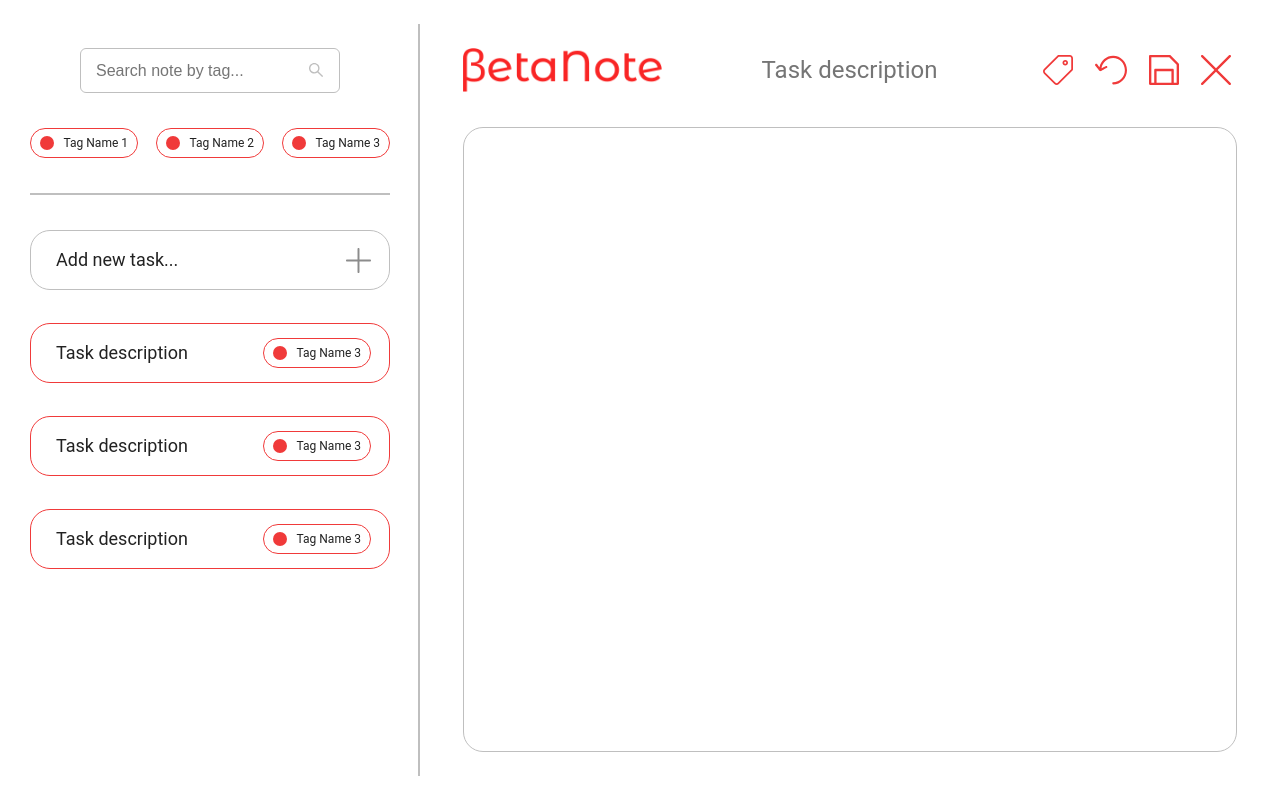
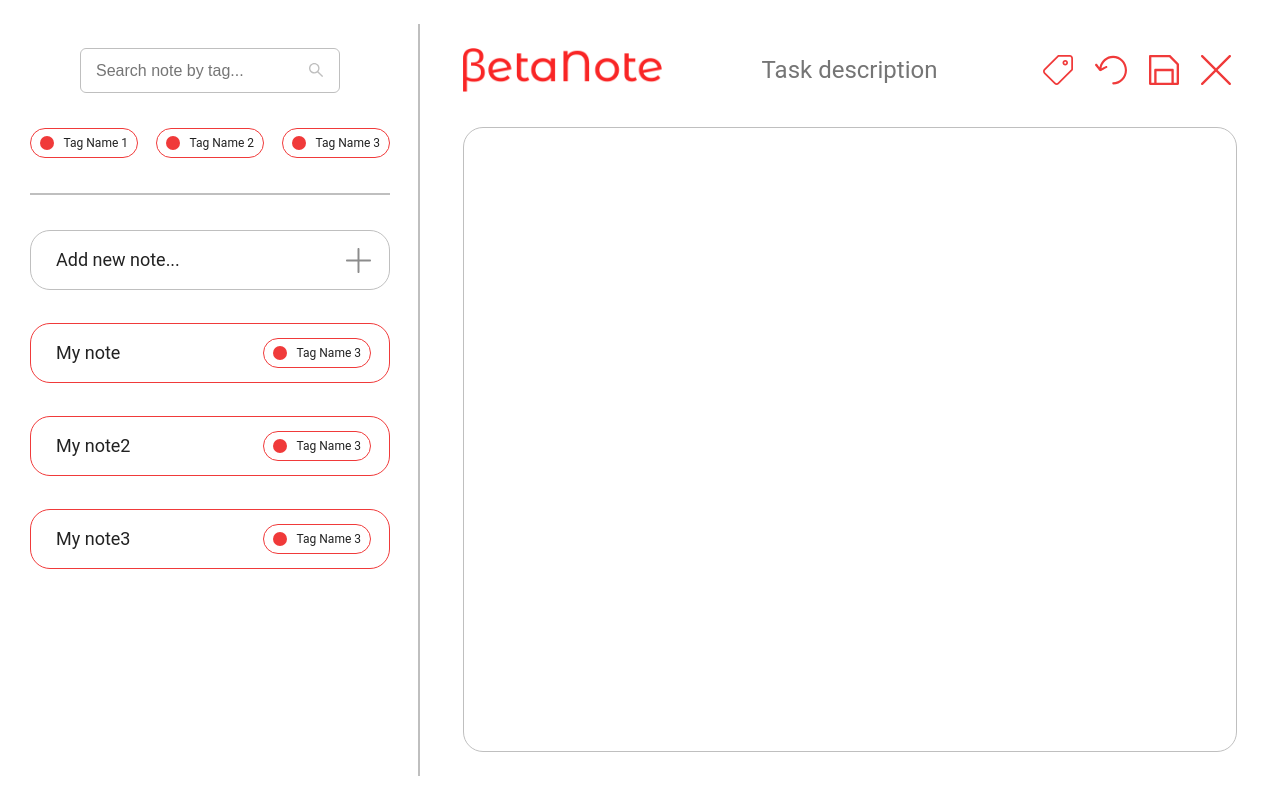
Before and after one commit to MakarPustovalov/Betanote, a React (Create React App) app: page / in a window 1280 px wide. Shown: the top 790 px of the page. Built offline with nearby package versions, Linux system fonts and the light colour scheme.

Commit message:
created NoteList

```diff
--- a/src/App.js
+++ b/src/App.js
@@ -5,14 +5,33 @@
 class App extends React.Component {
   constructor() {
     super()
+    this.state = {
+      notes: [
+        {
+          id: (+new Date).toString(),
+          description: 'My note',
+          content: "Hello world! I'm a note!",
+        },
+        {
+          id: (+new Date).toString(),
+          description: 'My note2',
+          content: "Hello world! I'm a note!",
+        },
+        {
+          id: (+new Date).toString(),
+          description: 'My note3',
+          content: "Hello world! I'm a note!",
+        },
+      ]
+    }
   }
 
   render() {
 
     return (
-      <div class="page">
+      <div className="page">
 
-        <Sidebar />
+        <Sidebar notes={this.state.notes} />
 
         <MainSide />
 
--- a/src/Assets/index.css
+++ b/src/Assets/index.css
@@ -95,10 +95,10 @@
   transform: scale(1.03);
   cursor: pointer;
 }
-.sidebar__tasks {
+.sidebar__notes {
   padding-top: 35px;
 }
-.sidebar__task {
+.sidebar__note {
   width: 100%;
   height: 60px;
   margin-bottom: 33px;
@@ -114,10 +114,10 @@
   padding-right: 18px;
   transition: all 0.1s ease;
 }
-.sidebar__task-add {
+.sidebar__note-add {
   border: 1px solid #BFBFBF;
 }
-.sidebar__task:hover {
+.sidebar__note:hover {
   transform: scale(1.01);
   cursor: pointer;
 }
--- a/src/Assets/index.scss
+++ b/src/Assets/index.scss
@@ -135,11 +135,11 @@
     }
   }
 
-  &__tasks{
+  &__notes{
     padding-top: 35px;
   }
 
-  &__task{
+  &__note{
     width: 100%;
     height: 60px;
     margin-bottom: 33px;
--- /dev/null
+++ b/src/Components/NoteList/NoteList.js
@@ -0,0 +1,31 @@
+import React from 'react'
+import plus from '../../assets/img/plus.svg'
+
+function NoteList(props){
+  return(
+
+    <div className="sidebar__notes">
+
+      <div className="sidebar__note sidebar__note-add">
+        <span className="sidebar__note-text">Add new note...</span>
+        <img src={plus} alt="Add" />
+      </div>
+
+      {props.notes.map(element => {
+        return (
+          <div key={element.id} className="sidebar__note">
+            <span className="sidebar__note-text">{element.description}</span>
+            <div className="sidebar__tag">
+              <div className="sidebar__tag-circle"></div>
+              <span className="sidebar__tag-text">Tag Name 3</span>
+            </div>
+          </div>
+        )
+      })}
+
+    </div>
+
+  )
+}
+
+export default NoteList;
--- a/src/Components/Sidebar/Sidebar.js
+++ b/src/Components/Sidebar/Sidebar.js
@@ -1,7 +1,7 @@
 import React from 'react'
-import plus from '../../assets/img/plus.svg'
+import NoteList from '../NoteList/NoteList'
 
-function Sidebar() {
+function Sidebar(props) {
   return(
 
     <section className="sidebar">
@@ -36,39 +36,7 @@
 
           </div>
 
-          <div className="sidebar__tasks">
-
-
-            <div className="sidebar__task sidebar__task-add">
-              <span className="sidebar__task-text">Add new task...</span>
-              <img src={plus} alt="Add" />
-            </div>
-
-            <div className="sidebar__task">
-              <span className="sidebar__task-text">Task description</span>
-              <div className="sidebar__tag">
-                <div className="sidebar__tag-circle"></div>
-                <span className="sidebar__tag-text">Tag Name 3</span>
-              </div>
-            </div>
-
-            <div className="sidebar__task">
-              <span className="sidebar__task-text">Task description</span>
-              <div className="sidebar__tag">
-                <div className="sidebar__tag-circle"></div>
-                <span className="sidebar__tag-text">Tag Name 3</span>
-              </div>
-            </div>
-
-            <div className="sidebar__task">
-              <span className="sidebar__task-text">Task description</span>
-              <div className="sidebar__tag">
-                <div className="sidebar__tag-circle"></div>
-                <span className="sidebar__tag-text">Tag Name 3</span>
-              </div>
-            </div>
-
-          </div>
+          <NoteList notes={props.notes}/>
 
         </div>
       </div>
```
